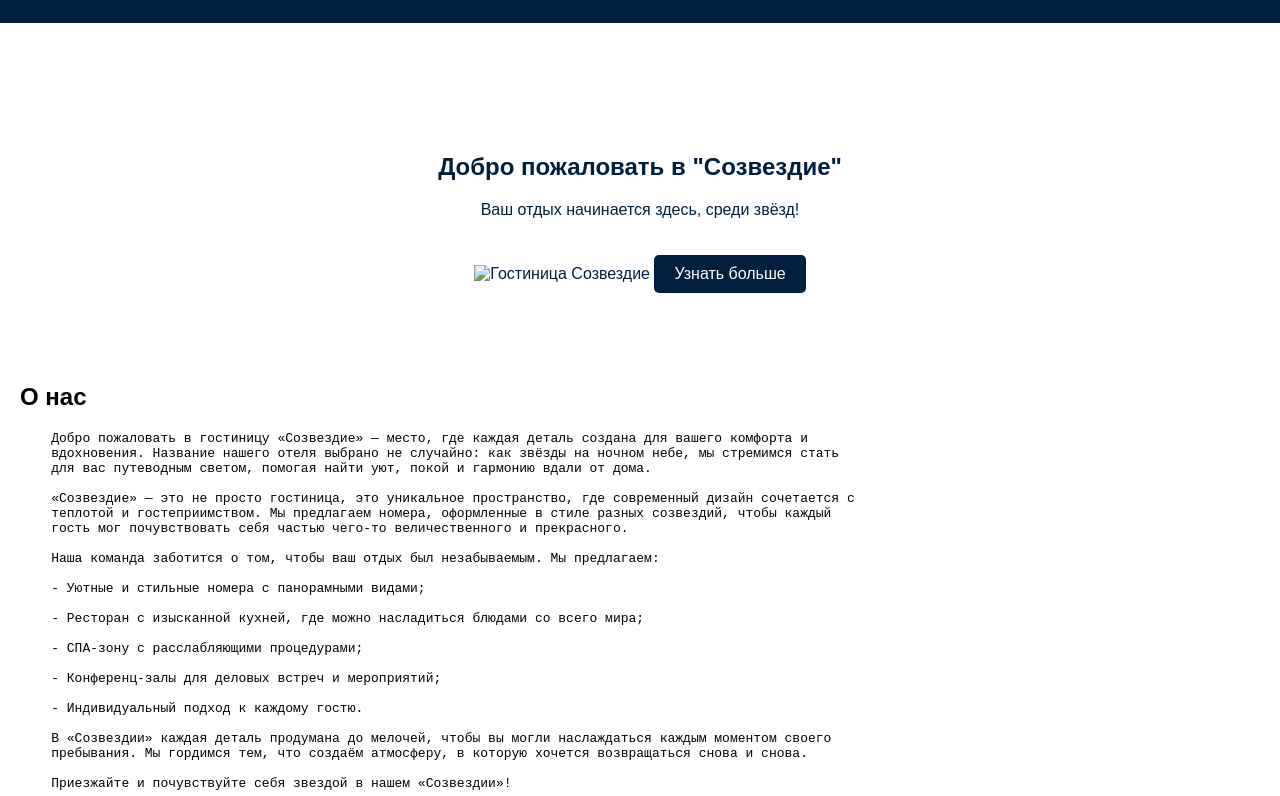
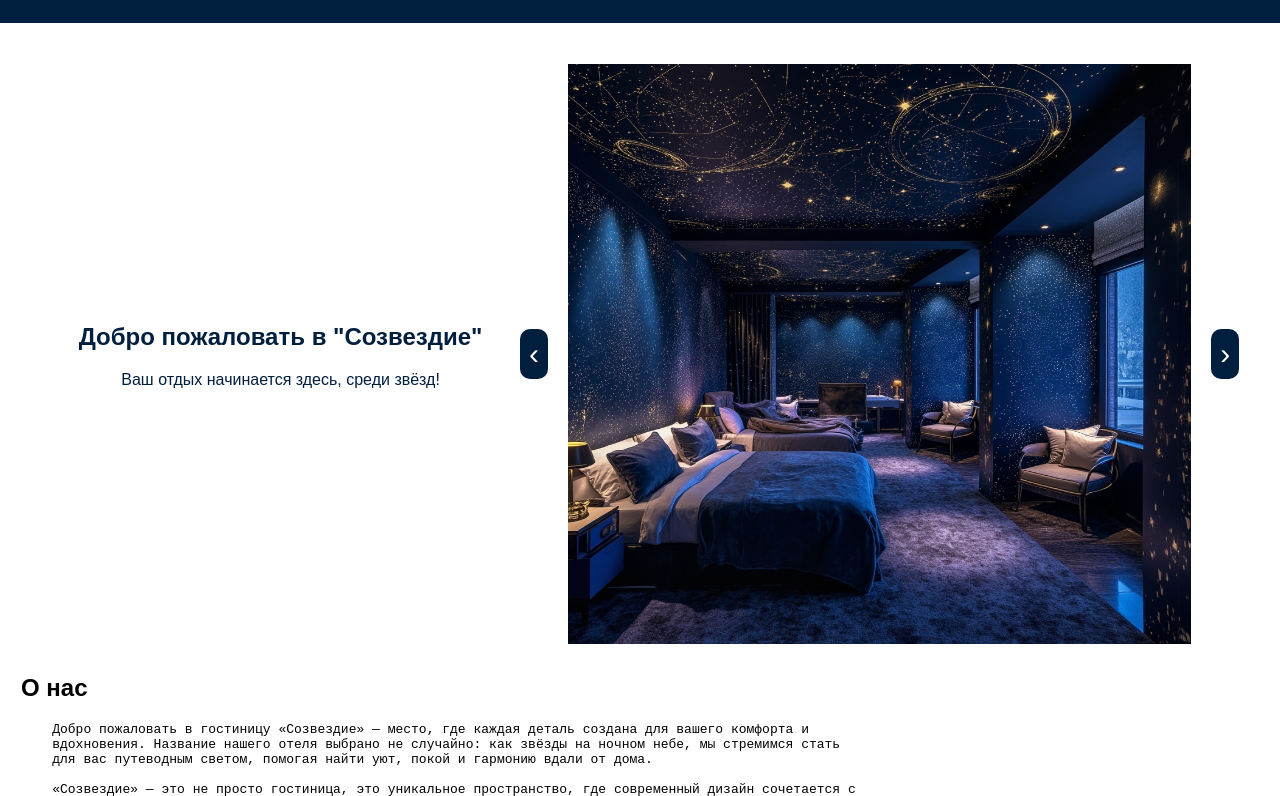
Before and after one commit to l-Pearl-l/Hotel, a plain HTML site: page index.html in a window 1280 px wide. Shown: the part 89-885 px from the top of the page. Drawn offline with Linux system fonts and the light colour scheme.

Commit message:
Настройка html и css

```diff
--- a/index.html
+++ b/index.html
@@ -26,10 +26,15 @@
 
     <main>
         <section id="home" class="hero">
-            <h2>Добро пожаловать в "Созвездие"</h2>
-            <p>Ваш отдых начинается здесь, среди звёзд!</p>
-            <img src="images/" alt="Гостиница Созвездие" class="hero-image">
-            <a href="#services" class="cta-button">Узнать больше</a>
+            <div class="hero-title">
+                <h2>Добро пожаловать в "Созвездие"</h2>
+                <p>Ваш отдых начинается здесь, среди звёзд!</p>
+            </div>
+            <div class="hero-image">
+                <button class="hero-button">&#8249;</button>
+                <img src="images/HotelRoom1.png" alt="Гостиница Созвездие">
+                <button class="hero-button">&#8250;</button>
+            </div>
         </section>
 
         <section id="about">
--- a/styles/styleIndex.css
+++ b/styles/styleIndex.css
@@ -1,3 +1,5 @@
+@import url(variables.css);
+
 body {
     font-family: Arial, sans-serif;
     margin: 0;
@@ -19,13 +21,17 @@ header {
     flex-wrap: wrap;
 }
 
+
 nav ul {
+    display: flex;
+    align-items: center;
     list-style-type: none;
     padding: 0;
+    margin: 0;
 }
 
 nav ul li {
-    display: inline;
+    display: inline-block;
     margin: 0 1rem;
 }
 
@@ -35,41 +41,51 @@ nav ul li a {
 }
 
 .hero {
-    background-color: #ffffff; /* Белый */
-    color: #001F3F; /* Тёмно-синий */
-    text-align: center;
-    padding: 50px 20px;
+    display: flex;
+    justify-content: space-between;
+    align-items: center;
+    background-color: #ffffff;
+    color: #001F3F;
+    width: 100%;
+    height: 600px;
+    padding: 10px 20px;
 }
 
-.hero-image {
-    width: 85%;
-    max-height: 400px;
-    object-fit: cover;
+.hero-image{
+    display: flex;
+    width: 60%;
+    height: 100%;
+    gap: 20px;
 }
 
-.cta-button {
-    display: inline-block;
-    margin-top: 20px;
-    padding: 10px 20px;
-    background-color: #001F3F; /* Тёмно-синий */
-    color: white;
-    text-decoration: none;
-    border-radius: 5px;
+.hero-image > img{
+    width: 100%;
+}
+
+.hero-button{
+    height: 50px;
+    width: 30px;
+    font-size: 30px;
+    margin: auto 0;
+    background-color: var(--dark-blue);
+    border: none;
+    border-radius: 10px;
+    color: var(--white);
 }
 
 main {
     padding: 20px;
+    border: 1px solid transparent;
 }
 
 section {
-    margin: 40px 0;
+    box-sizing: border-box;
+    margin: 10px 0;
 }
 
-section img {
-    width: 100%;
-    max-height: 300px;
-    object-fit: cover;
-    margin-top: 20px;
+.hero-title{
+    width: 40%;
+    text-align: center;
 }
 
 footer {
@@ -81,6 +97,10 @@ footer {
     position: relative;
     bottom: 0;
     width: 100%;
+}
+
+.hero-button:hover{
+    background-color: var(--dark-blue-hover);
 }
 
 @media (max-width: 768px) {
@@ -95,6 +115,8 @@ footer {
     }
 
     .hero {
+        display: flex;
+        flex-direction: column;
         padding: 30px 10px;
     }
 
--- a/styles/variables.css
+++ b/styles/variables.css
@@ -1,5 +1,6 @@
 
 :root{
     --dark-blue: #001F3F;
-    --white: (#ffffff);
+    --dark-blue-hover: #003c78;
+    --white: #ffffff;
 }
```
